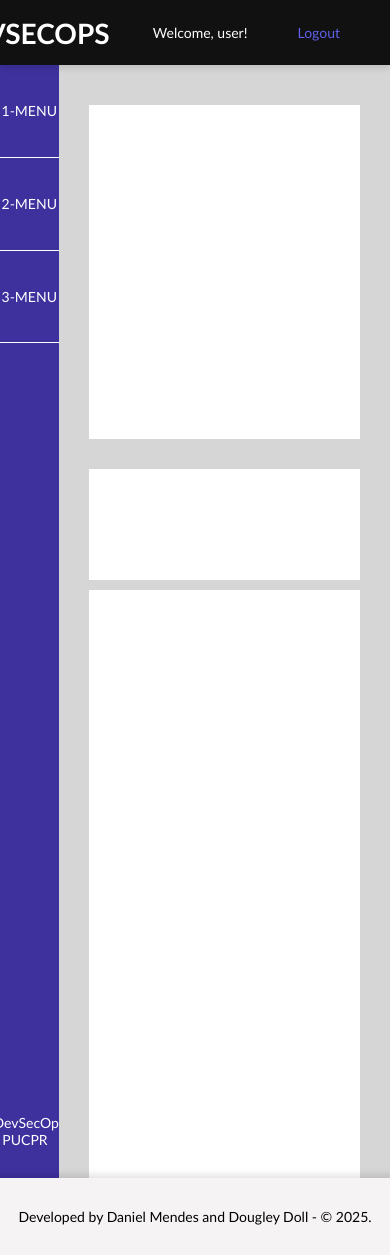
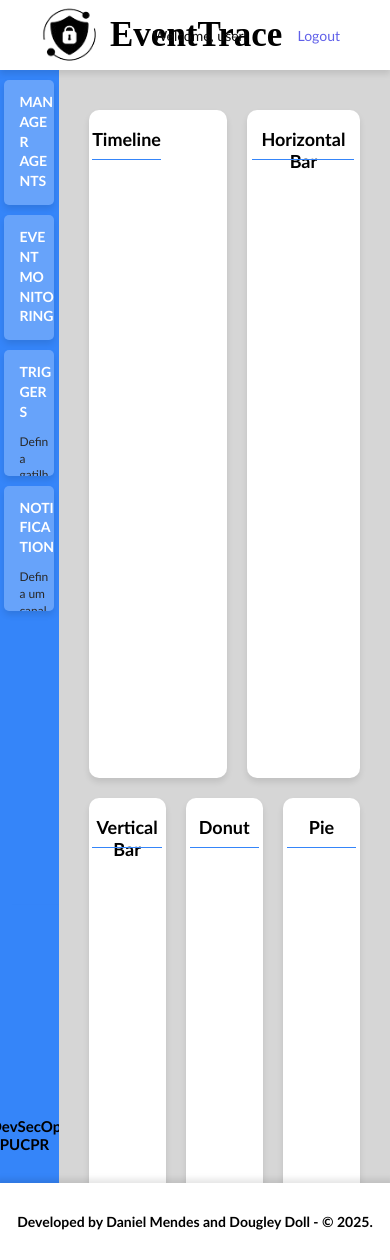
Before and after one commit to DougleyD/siem_devsecops, a Python web app: template app/views/application/dashboard.html in a window 390 px wide. Before the commit the page ends 1225 px from the top, so only its background shows below. Run offline with Jinja, Linux system fonts and the light colour scheme; the template is opened without the code that fills it, so the values that code supplies are empty.

Commit message:
Alteração do layout e estilo do dashboard.

```diff
--- a/app/controllers/main_controller.py
+++ b/app/controllers/main_controller.py
@@ -8,4 +8,4 @@ def root():
 
 @main_bp.route('/dashboard', methods=['GET'])
 def dashboard():
-   return render_template('application/dashboard.html', title='EventTracer | Dashboard')
+   return render_template('application/dashboard.html', title='EventTrace | Dashboard')
--- a/app/static/css/dashboard.css
+++ b/app/static/css/dashboard.css
@@ -1,18 +1,23 @@
 body {
    display: flex;
    flex-direction: column;
+   background-color: #eeeff1;
    margin: 0;
    padding: 0;
    font-family: Calibri, Arial, 'Trebuchet MS', sans-serif;
    font-size: 14px;
 }
 
+body::-webkit-scrollbar {
+   scrollbar-width: none;
+ }
+
 /* CABEÇALHO */
 .header-content{
-   color: #ffffff;
+   color: #0c0c0c;
    display: flex;
-   background-color: rgb(17, 17, 17);
-   height: 65px;
+   background-color: rgb(255, 255, 255);
+   height: 70px;
    box-shadow: 0 4px 6px rgba(0, 0, 0, 0.1);
    position: sticky;
    top: 0;
@@ -20,16 +25,30 @@ body {
 }
 
 .header-logo{
-   width: 15%;
-   font-size: 28px;
-   font-weight: bold;
+   width: 20%;
+   font-family: 'Times New Roman', Times, serif;
+   font-size: 35px;
+   font-weight: 900;
    display: flex;
-   justify-content: center;
+   justify-content: left;
    align-items: center;
 }
 
+.header-logo img{
+   width: 65px;
+   height: 60px;
+   margin-right: 10px;
+   margin-left: 40px;
+ }
+
+.header-logo a{
+   text-decoration: none;
+   color: rgb(0, 0, 0);
+   cursor: pointer;
+}
+
 .header-menu{
-   width: 85%;
+   width: 80%;
    display: flex;
    justify-content: end;
    align-items: center;
@@ -49,45 +68,67 @@ body {
 .main-content {
    height: 100vh;
    display: flex;
-   color: #ffffff;
 }
 
 /* NAV */
 .nav-content{
    width: 15%;
-   background-color: rgb(62, 49, 158);
+   background-color: #3585f9;
 }
 
 .menu-content{
-   height: 25vh;
+   height: 75vh;
    position: sticky;
-   top: 65px;
+   top: 70px;
    z-index: 100;
+   display: flex;
+   flex-direction: column;
+   align-items: center;
 }
 
-.menu-content p{
-   width: 100%;
-   height: 33%;
-   font-size: 14px;
-   display: flex;
-   flex-direction: column;
-   justify-content: center;
-   align-items: center;
-   margin: 0px;
-   border-bottom: 1px solid #ffffff;
-   transition: 0.7s;
+.menu-option{
+   width: 85%;
+   height: 15%;
+   margin-top: 10px;
+   background-color: #a0c4fa79;
+   box-shadow: 0 4px 6px rgba(0, 0, 0, 0.1);
+   border-radius: 5px;
+   transition: 0.3s;
+   overflow: hidden;
 }
 
-.menu-content p:hover{
+.menu-option p, .option-context{
+   font-size: clamp(12px, 1.2vw, 13px);
+   align-items: center;
+   margin-left: 15px;
+   color: #292929;
+   word-break: break-word;
+   line-height: 1.4;
+}
+@media (max-height: 768px) {
+   .option-context{
+      display: none;
+   }
+}
+
+.menu-option:hover{
    cursor: pointer;
-   background-color:  rgb(33, 21, 121);
+   background-color:  #a0c4fac7;
+}
+
+.menu-content b{
+   color: #ffffff;
+   font-size: 14px;
 }
 
 .project-content{
-   height: 75vh;
+   height: 25vh;
    display: flex;
    justify-content: center;
    align-items: end;
+   font-size: 15px;
+   box-shadow: 8px 0 5px -4px rgba(0, 0, 0, 0.15);
+
 }
 
 .project-content p{
@@ -99,30 +140,167 @@ body {
    flex: 1;
    overflow-y: auto;
    background-color: rgb(214, 214, 214);
+   scrollbar-width: thin;
 }
 
-.dash-content{
-   margin: 40px 30px 30px 30px;
-   height: 30vh;
-   background-color: #ffffff;
+.dash-line1{
+   margin: 40px 30px 20px 30px;
+   height: 60vh;
+   display: flex;
 }
 
-.filter-content{
-   margin: 10px 30px 10px 30px;
-   height: 10vh;
-   background-color: #ffffff;
+.dash-timeline{
+   width: 55%;
+   height: 100%;
+   margin-right: 10px;
+   background-color: #fff;
+   box-shadow: 0 4px 6px rgba(0, 0, 0, 0.1);
+   border-radius: 10px;
 }
 
-.info-content{
-   margin: 10px 30px 40px 30px;
-   background-color: #ffffff;
+.timeline-title{
+   width: 55%;
+   height: 50px;
+   float: left;
+   text-align: center;
+   font-size: 18px;
+   position: relative;
+   font-weight: 900;
+}
+
+.timeline-title::after,
+.bar-horizontal-title::after,
+.bar-vertical-title::after,
+.donut-title::after,
+.pie-title::after {
+   content: '';
+   position: absolute;
+   bottom: 0;
+   left: 5%;
+   width: 90%;
+   border-bottom: 1px solid #3585f9;
+}
+
+.timeline-filter{
+   width: 45%;
+   height: 50px;
+   float: left;
+}
+
+.timeline-graph{
+   width: 100%;
+   height: calc(100% - 50px);
+   float: left;
+}
+
+.dash-bar-horizontal{
+   width: 45%;
+   height: 100%;
+   margin-left: 10px;
+   background-color: #fff;
+   box-shadow: 0 4px 6px rgba(0, 0, 0, 0.1);
+   border-radius: 10px;
+}
+
+.bar-horizontal-title{
+   width: 100%;
+   height: 50px;
+   float: left;
+   text-align: center;
+   font-size: 18px;
+   position: relative;
+   font-weight: 900;
+}
+
+.bar-horizontal-graph{
+   width: 100%;
+   height: calc(100% - 50px);
+   float: left;
+}
+
+.dash-line2{
+   margin: 0px 30px 40px 30px;
    min-height: 60vh;
+   display: flex;
+}
+
+.dash-bar-vertical{
+   width: 33%;
+   margin-right: 10px;
+   background-color: #fff;
+   box-shadow: 0 4px 6px rgba(0, 0, 0, 0.1);
+   border-radius: 10px;
+}
+
+.bar-vertical-title{
+   width: 100%;
+   height: 50px;
+   float: left;
+   text-align: center;
+   font-size: 18px;
+   position: relative;
+   font-weight: 900;
+}
+
+.bar-vertical-graph{
+   width: 100%;
+   height: calc(100% - 50px);
+   float: left;
+}
+
+.dash-donut{
+   width: 33%;
+   margin-left: 10px;
+   margin-right: 10px;
+   background-color: #fff;
+   box-shadow: 0 4px 6px rgba(0, 0, 0, 0.1);
+   border-radius: 10px;
+}
+
+.donut-title{
+   width: 100%;
+   height: 50px;
+   float: left;
+   text-align: center;
+   font-size: 18px;
+   position: relative;
+   font-weight: 900;
+}
+
+.donut-graph{
+   width: 100%;
+   height: calc(100% - 50px);
+   float: left;
+}
+
+.dash-pie{
+   width: 33%;
+   margin-left: 10px;
+   background-color: #fff;
+   box-shadow: 0 4px 6px rgba(0, 0, 0, 0.1);
+   border-radius: 10px;
+}
+
+.pie-title{
+   width: 100%;
+   height: 50px;
+   float: left;
+   text-align: center;
+   font-size: 18px;
+   position: relative;
+   font-weight: 900;
+}
+
+.pie-graph{
+   width: 100%;
+   height: calc(100% - 50px);
+   float: left;
 }
 
 /* RODAPÉ */
 footer {
    text-align: center;
-   background-color: rgb(245, 243, 243);
+   background-color: rgb(255, 255, 255);
    padding: 1rem;
    margin-top: auto;
    box-shadow: 0 0 6px 4px rgba(0, 0, 0, 0.1);
--- a/app/views/application/dashboard.html
+++ b/app/views/application/dashboard.html
@@ -6,7 +6,7 @@
 
 {% block content %}
 <div class="header-content">
-   <div class="header-logo"><p>DEVSECOPS</p></div>
+   <div class="header-logo"><img src="{{ url_for('static', filename='img/favicon.png')}}" alt="Logo"/><b><a href="{{ url_for('main.dashboard') }}">EventTrace</b></a></div>
    <div class="header-menu">
       <p>Welcome, user!</p>
       <p><a href="{{ url_for('main.root') }}">Logout</a></p>
@@ -16,28 +16,57 @@
 <div class="main-content">
    <div class="nav-content">
       <div class="menu-content">
-         <p>1-MENU</p>
-         <p>2-MENU</p>
-         <p>3-MENU</p>
+         <div class="menu-option">
+            <p><b>MANAGER AGENTS</b></p>
+            <p class="option-context">Gerencie os agentes que se encontram instalados nos dispositivos.</p>
+         </div>
+         <div class="menu-option">
+            <p><b>EVENT MONITORING</b></p>
+            <p class="option-context">Visualize os eventos das atividades dos usuários e configure as fontes de dados.</p>
+         </div>
+         <div class="menu-option">
+            <p><b>TRIGGERS</b></p>
+            <p class="option-context">Defina gatilhos para executar uma ação quando um evento ocorrer.</p>
+         </div>
+         <div class="menu-option">
+            <p><b>NOTIFICATION</b></p>
+            <p class="option-context">Defina um canal de comunicação para enviar os alertas programados.</p>
+         </div>
       </div>
       <div class=project-content>
-        <p>DevSecOps - PUCPR</p>
+        <p><b>DevSecOps - PUCPR</b></p>
       </div>
    </div>
    <div class="section-content">
-      <div class="dash-content">
-
+      <div class="dash-line1">
+         <div class="dash-timeline">
+            <div class="timeline-title"> <p>Timeline</p></div>
+            <div class="timeline-filter"></div>
+            <div class="timeline-graph"></div>
+         </div>
+         <div class="dash-bar-horizontal">
+            <div class="bar-horizontal-title"> <p>Horizontal Bar</p></div>
+            <div class="bar-horizontal-graph"></div>
+         </div>
       </div>
-      <div class="filter-content">
-
-      </div>
-      <div class="info-content">
-
+      <div class="dash-line2">
+         <div class="dash-bar-vertical">
+            <div class="bar-vertical-title"> <p>Vertical Bar</p></div>
+            <div class="bar-vertical-graph"></div>
+         </div>
+         <div class="dash-donut">
+            <div class="donut-title"> <p>Donut</p></div>
+            <div class="donut-graph"></div>
+         </div>
+         <div class="dash-pie">
+            <div class="donut-title"> <p>Pie</p></div>
+            <div class="donut-graph"></div>
+         </div>
       </div>
    </div>
 </div>
 
 <footer>
-   <p>Developed by Daniel Mendes and Dougley Doll - © 2025.</p>
+   <p><b>Developed by Daniel Mendes and Dougley Doll - © 2025.</b></p>
 </footer>
 {% endblock %}
```
